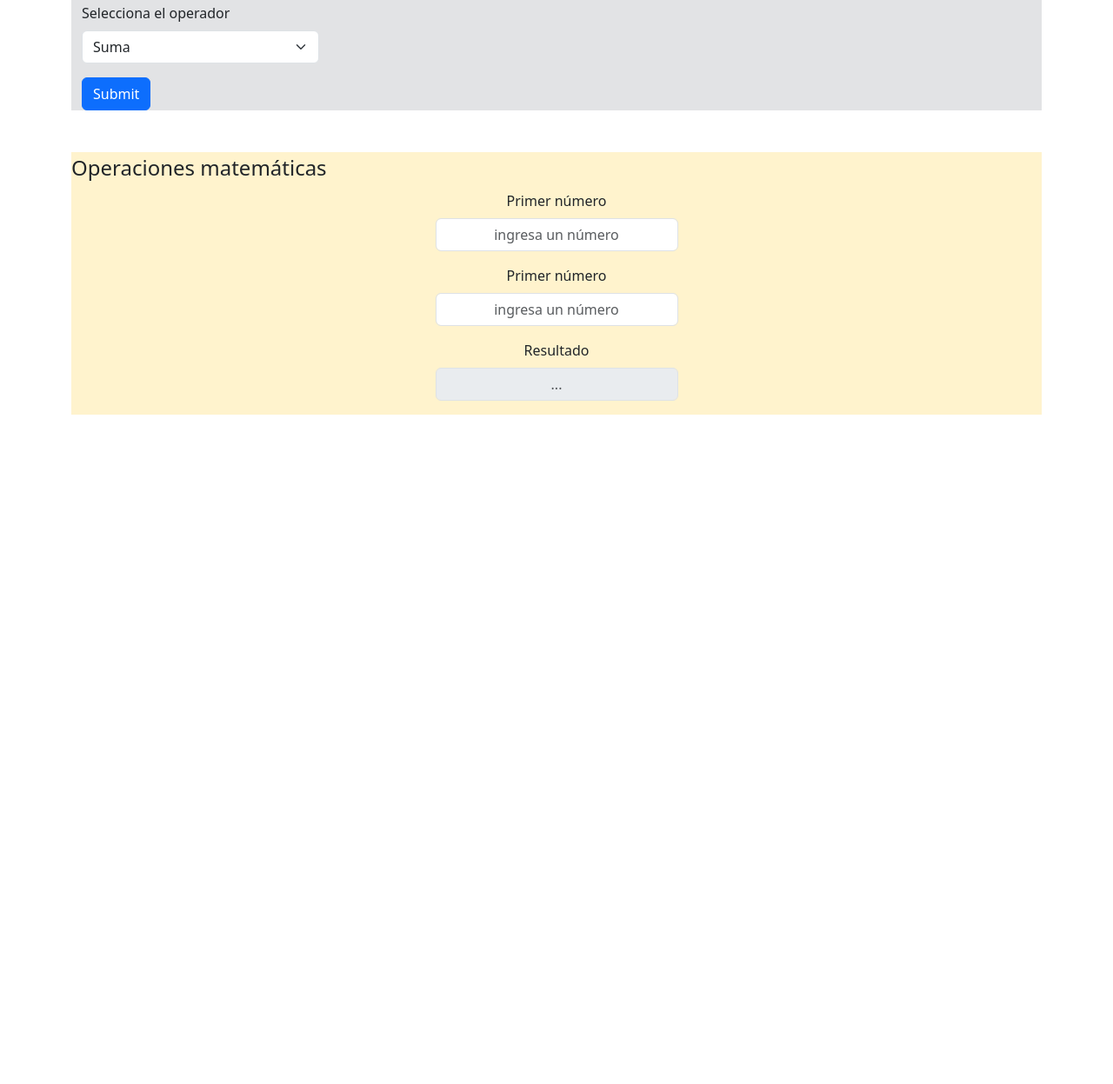
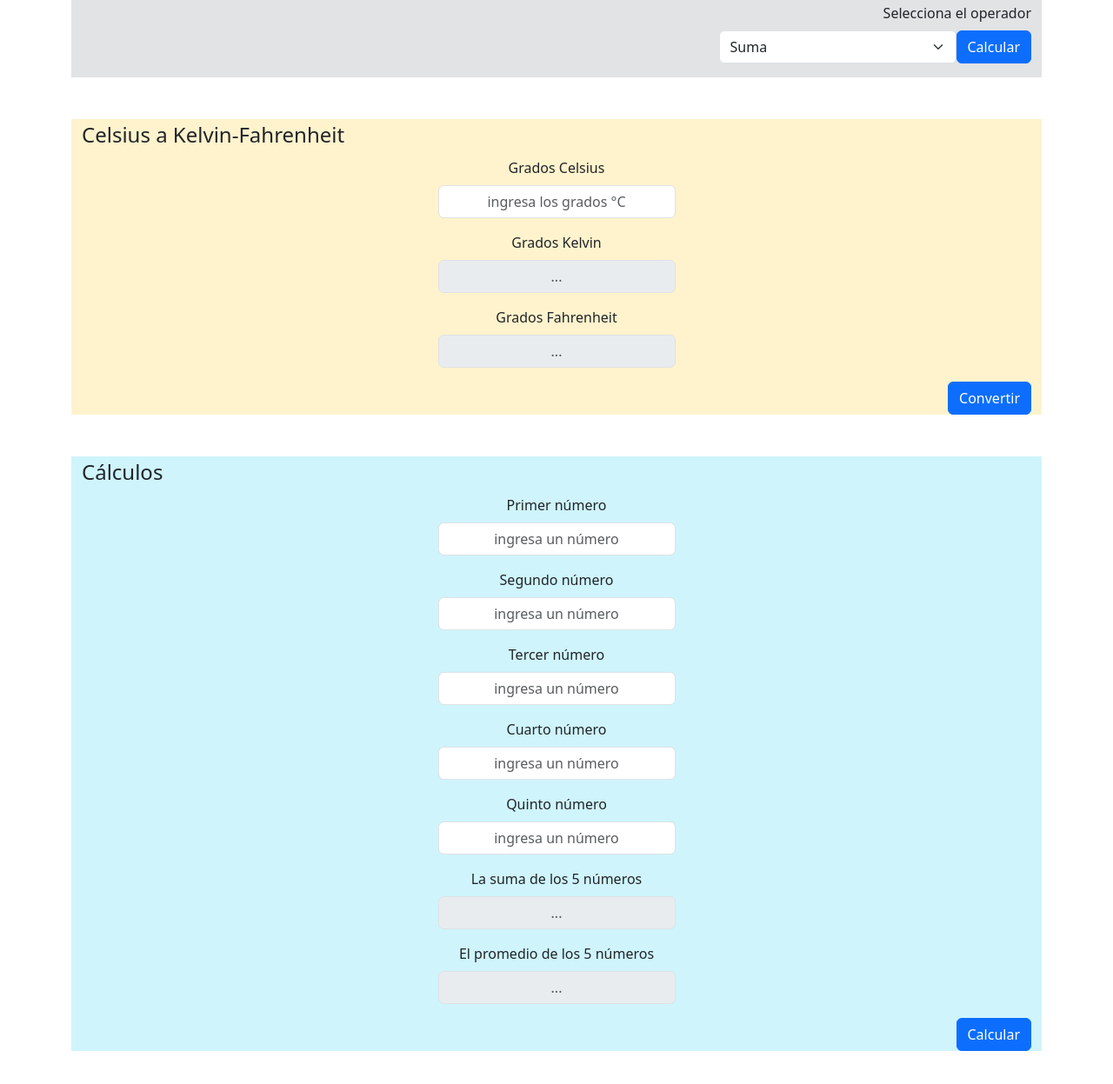
Before and after one commit to BastianPaez/js-calculos, a plain HTML site: page index.html in a window 1280 px wide. Shown: the part 403-1650 px from the top of the page at 87% size. Before the commit the page ends 880 px from the top, so only its background shows below. Drawn offline with nearby package versions, Linux system fonts and the light colour scheme.

Commit message:
estructura-completa

```diff
--- a/index.html
+++ b/index.html
@@ -1,26 +1,30 @@
 <!DOCTYPE html>
 <html lang="es">
+
 <head>
     <meta charset="UTF-8">
     <meta name="viewport" content="width=device-width, initial-scale=1.0">
     <title>Document</title>
-        <link href="https://cdn.jsdelivr.net/npm/bootstrap@5.3.2/dist/css/bootstrap.min.css" rel="stylesheet" integrity="sha384-T3c6CoIi6uLrA9TneNEoa7RxnatzjcDSCmG1MXxSR1GAsXEV/Dwwykc2MPK8M2HN" crossorigin="anonymous">
+    <link href="https://cdn.jsdelivr.net/npm/bootstrap@5.3.2/dist/css/bootstrap.min.css" rel="stylesheet"
+        integrity="sha384-T3c6CoIi6uLrA9TneNEoa7RxnatzjcDSCmG1MXxSR1GAsXEV/Dwwykc2MPK8M2HN" crossorigin="anonymous">
 </head>
+
 <body>
 
     <nav class="navbar bg-primary navbar-expand-lg" data-bs-theme="dark">
         <div class="container-fluid">
             <a class="navbar-brand ms-5" href="#">Desafío</a>
-              <button class="navbar-toggler" type="button" data-bs-toggle="collapse" data-bs-target="#navbarNav" aria-controls="navbarNav" aria-expanded="false" aria-label="Toggle navigation">
+            <button class="navbar-toggler" type="button" data-bs-toggle="collapse" data-bs-target="#navbarNav"
+                aria-controls="navbarNav" aria-expanded="false" aria-label="Toggle navigation">
                 <span class="navbar-toggler-icon"></span>
             </button>
             <div class="collapse navbar-collapse" id="navbarNav">
                 <ul class="navbar-nav ms-auto">
                     <li class="nav-item mx-2">
-                    <a class="nav-link active" href="index.html">Operadores</a>
+                        <a class="nav-link active" href="#operadores">Operadores</a>
                     </li>
                     <li class="nav-item mx-2">
-                    <a class="nav-link active" href="grados.html">Grados</a>
+                        <a class="nav-link active" href="#grados">Grados</a>
                     </li>
                     <li class="nav-item mx-2">
                         <a class="nav-link active" href="#">Pricing</a>
@@ -41,55 +45,100 @@
                     <legend>Operaciones matemáticas</legend>
                     <div class="mb-3 text-center">
                         <label class="form-label">Primer número</label>
-                        <input type="text" class="form-control w-25 text-center mx-auto" placeholder="ingresa un número">
+                        <input type="text" class="form-control w-25 text-center mx-auto"
+                            placeholder="ingresa un número">
                     </div>
                     <div class="mb-3 text-center">
-                        <label class="form-label">Primer número</label>
-                        <input type="text" class="form-control w-25 text-center mx-auto" placeholder="ingresa un número">
+                        <label class="form-label">Segundo número</label>
+                        <input type="text" class="form-control w-25 text-center mx-auto"
+                            placeholder="ingresa un número">
                     </div>
-                      <div class="h-25">
                     <div class="mb-3 text-center">
                         <label class="form-label">Resultado</label>
-                            <input type="text" class="form-control w-25 text-center mx-auto disabled" placeholder="..." disabled>
+                        <input type="text" class="form-control w-25 text-center mx-auto disabled" placeholder="..."
+                            disabled>
                     </div>
-                      </div>
-                      <div class="mb-3 w-25">
+                    <div class="mb-3 text-end">
                         <label for="disabledSelect" class="form-label">Selecciona el operador</label>
-                        <select class="form-select">
+                        <div class="ms-auto d-flex">
+                            <select class="form-select w-25 ms-auto" placeholder="2">
                                 <option>Suma</option>
                                 <option>Resta</option>
                                 <option>Multiplicación</option>
                                 <option>División</option>
                             </select>
+                            <button type="submit" class="btn btn-primary">Calcular</button>
                         </div>
-                      <button type="submit" class="btn btn-primary">Submit</button>
+                    </div>
                 </fieldset>
             </form>
 
         </section>
 
-            <section id="grados" class="bg-warning-subtle">
+        <section id="grados" class="bg-warning-subtle my-5 container">
             <form>
                 <fieldset>
-                      <legend>Operaciones matemáticas</legend>
+                    <legend>Celsius a Kelvin-Fahrenheit</legend>
                     <div class="mb-3 text-center">
-                        <label class="form-label">Primer número</label>
-                        <input type="text" class="form-control w-25 text-center mx-auto" placeholder="ingresa un número">
+                        <label class="form-label">Grados Celsius</label>
+                        <input type="text" class="form-control w-25 text-center mx-auto"
+                            placeholder="ingresa los grados °C">
                     </div>
                     <div class="mb-3 text-center">
-                        <label class="form-label">Primer número</label>
-                        <input type="text" class="form-control w-25 text-center mx-auto" placeholder="ingresa un número">
+                        <label class="form-label">Grados Kelvin</label>
+                        <input type="text" class="form-control w-25 text-center mx-auto" placeholder="..." disabled>
                     </div>
-                      <div class="h-25">
                     <div class="mb-3 text-center">
-                            <label class="form-label">Resultado</label>
+                        <label class="form-label">Grados Fahrenheit</label>
                         <input type="text" class="form-control w-25 text-center mx-auto disabled" placeholder="..." disabled>
                     </div>
+                    <div class="d-flex justify-content-end">
+                        <button type="submit" class="btn btn-primary">Convertir</button>
                     </div>
         </section>
 
 
-
+        <section id="calculos" class="bg-info-subtle my-5 container">
+            <form>
+                <fieldset>
+                    <legend>Cálculos</legend>
+                    <div class="mb-3 text-center">
+                        <label class="form-label">Primer número</label>
+                        <input type="text" class="form-control w-25 text-center mx-auto"
+                            placeholder="ingresa un número">
+                    </div>
+                    <div class="mb-3 text-center">
+                        <label class="form-label">Segundo número</label>
+                        <input type="text" class="form-control w-25 text-center mx-auto"
+                            placeholder="ingresa un número">
+                    </div>
+                    <div class="mb-3 text-center">
+                        <label class="form-label">Tercer número</label>
+                        <input type="text" class="form-control w-25 text-center mx-auto"
+                            placeholder="ingresa un número">
+                    </div>
+                    <div class="mb-3 text-center">
+                        <label class="form-label">Cuarto número</label>
+                        <input type="text" class="form-control w-25 text-center mx-auto"
+                            placeholder="ingresa un número">
+                    </div>
+                    <div class="mb-3 text-center">
+                        <label class="form-label">Quinto número</label>
+                        <input type="text" class="form-control w-25 text-center mx-auto"
+                            placeholder="ingresa un número">
+                    </div>
+                    <div class="mb-3 text-center">
+                        <label class="form-label">La suma de los 5 números</label>
+                        <input type="text" class="form-control w-25 text-center mx-auto" placeholder="..." disabled>
+                    </div>
+                    <div class="mb-3 text-center">
+                        <label class="form-label">El promedio de los 5 números</label>
+                        <input type="text" class="form-control w-25 text-center mx-auto disabled" placeholder="..." disabled>
+                    </div>
+                    <div class="d-flex justify-content-end">
+                        <button type="submit" class="btn btn-primary">Calcular</button>
+                    </div>
+        </section>
 
 
 
@@ -107,7 +156,10 @@
 
 
 
-    <script src="https://cdn.jsdelivr.net/npm/bootstrap@5.3.2/dist/js/bootstrap.bundle.min.js" integrity="sha384-C6RzsynM9kWDrMNeT87bh95OGNyZPhcTNXj1NW7RuBCsyN/o0jlpcV8Qyq46cDfL" crossorigin="anonymous"></script>
+    <script src="https://cdn.jsdelivr.net/npm/bootstrap@5.3.2/dist/js/bootstrap.bundle.min.js"
+        integrity="sha384-C6RzsynM9kWDrMNeT87bh95OGNyZPhcTNXj1NW7RuBCsyN/o0jlpcV8Qyq46cDfL"
+        crossorigin="anonymous"></script>
     <script src="assets/js/app.js"></script>
 </body>
+
 </html>
```
Also changed, not shown: grados.html (deleted, +0 -60 lines). Lines whose indentation alone changed are shown as unchanged.
